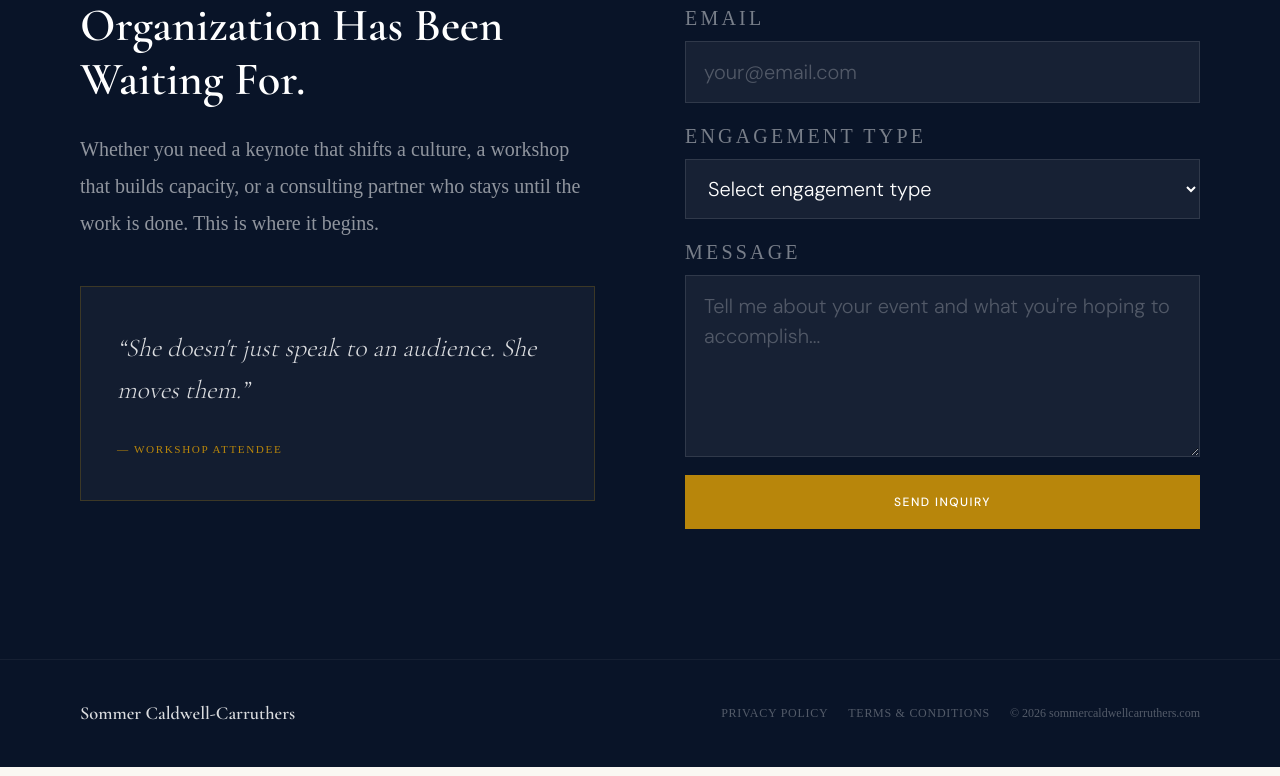
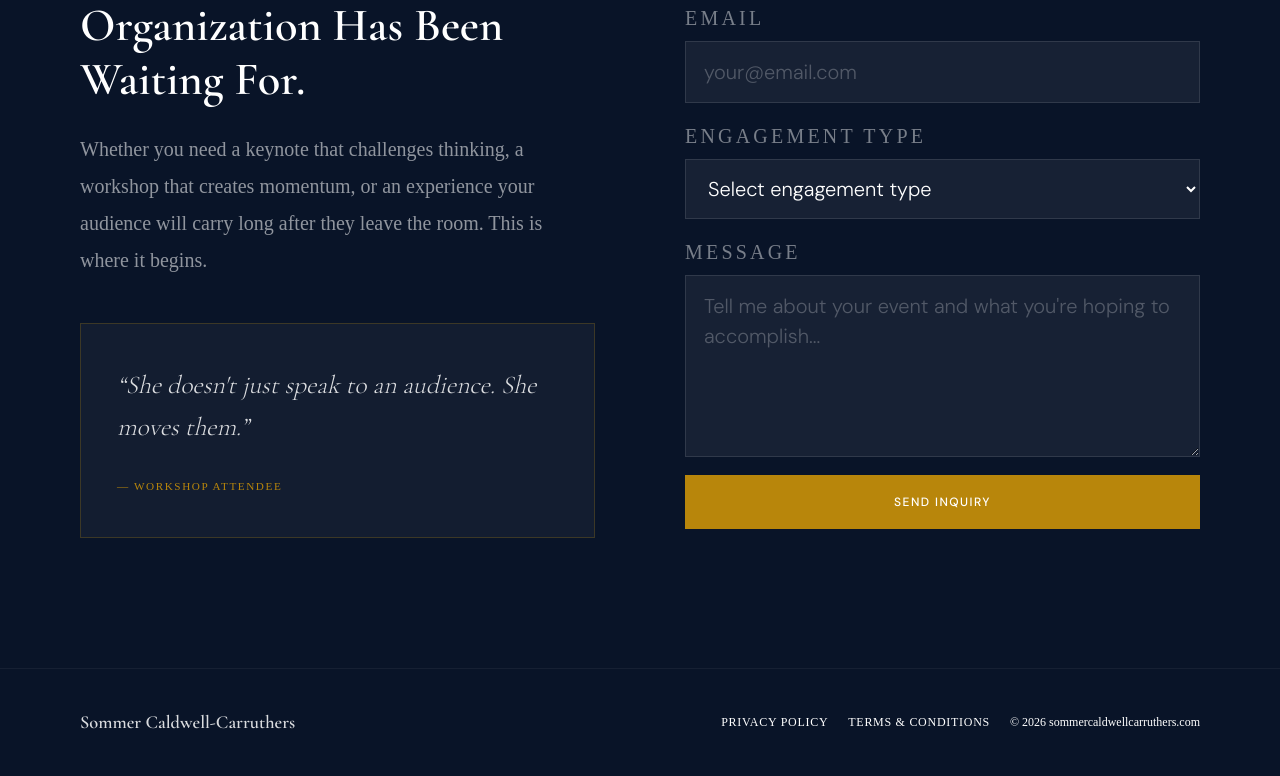
Before and after one commit to summershine330/sommercaldwell-site, a Next.js app: page / in a window 1280 px wide. Shown: the part 3583-4359 px from the top of the page. Built offline with nearby package versions, Linux system fonts and the light colour scheme.

Commit message:
Updated footer text to white

```diff
--- a/src/components/BookSommer.tsx
+++ b/src/components/BookSommer.tsx
@@ -56,9 +56,9 @@ export default function BookSommer() {
           Bring the Voice Your Organization Has Been Waiting For.
         </h2>
         <p className="text-[1.1rem] md:text-[1.25rem] leading-[1.85] text-[rgba(255,255,255,0.55)] mb-[44px] font-light">
-          Whether you need a keynote that shifts a culture, a workshop that
-          builds capacity, or a consulting partner who stays until the work is
-          done. This is where it begins.
+          Whether you need a keynote that challenges thinking, a workshop that
+          creates momentum, or an experience your audience will carry long after
+          they leave the room. This is where it begins.
         </p>
 
         {/* Testimonial */}
--- a/src/components/Footer.tsx
+++ b/src/components/Footer.tsx
@@ -7,17 +7,17 @@ export default function Footer() {
       <div className="flex items-center gap-5">
         <a
           href="/privacy"
-          className="text-[0.65rem] md:text-[0.75rem] text-[rgba(255,255,255,0.3)] font-light tracking-[0.06em] uppercase hover:text-[rgba(255,255,255,0.6)] transition-colors duration-200 no-underline"
+          className="text-[0.65rem] md:text-[0.75rem] text-white font-light tracking-[0.06em] uppercase hover:text-[rgba(255,255,255,0.6)] transition-colors duration-200 no-underline"
         >
           Privacy Policy
         </a>
         <a
           href="/terms"
-          className="text-[0.65rem] md:text-[0.75rem] text-[rgba(255,255,255,0.3)] font-light tracking-[0.06em] uppercase hover:text-[rgba(255,255,255,0.6)] transition-colors duration-200 no-underline"
+          className="text-[0.65rem] md:text-[0.75rem] text-white font-light tracking-[0.06em] uppercase hover:text-[rgba(255,255,255,0.6)] transition-colors duration-200 no-underline"
         >
           Terms &amp; Conditions
         </a>
-        <span className="text-[0.65rem] md:text-[0.75rem] text-[rgba(255,255,255,0.3)] font-light">
+        <span className="text-[0.65rem] md:text-[0.75rem] text-white font-light">
           © 2026 sommercaldwellcarruthers.com
         </span>
       </div>
```
